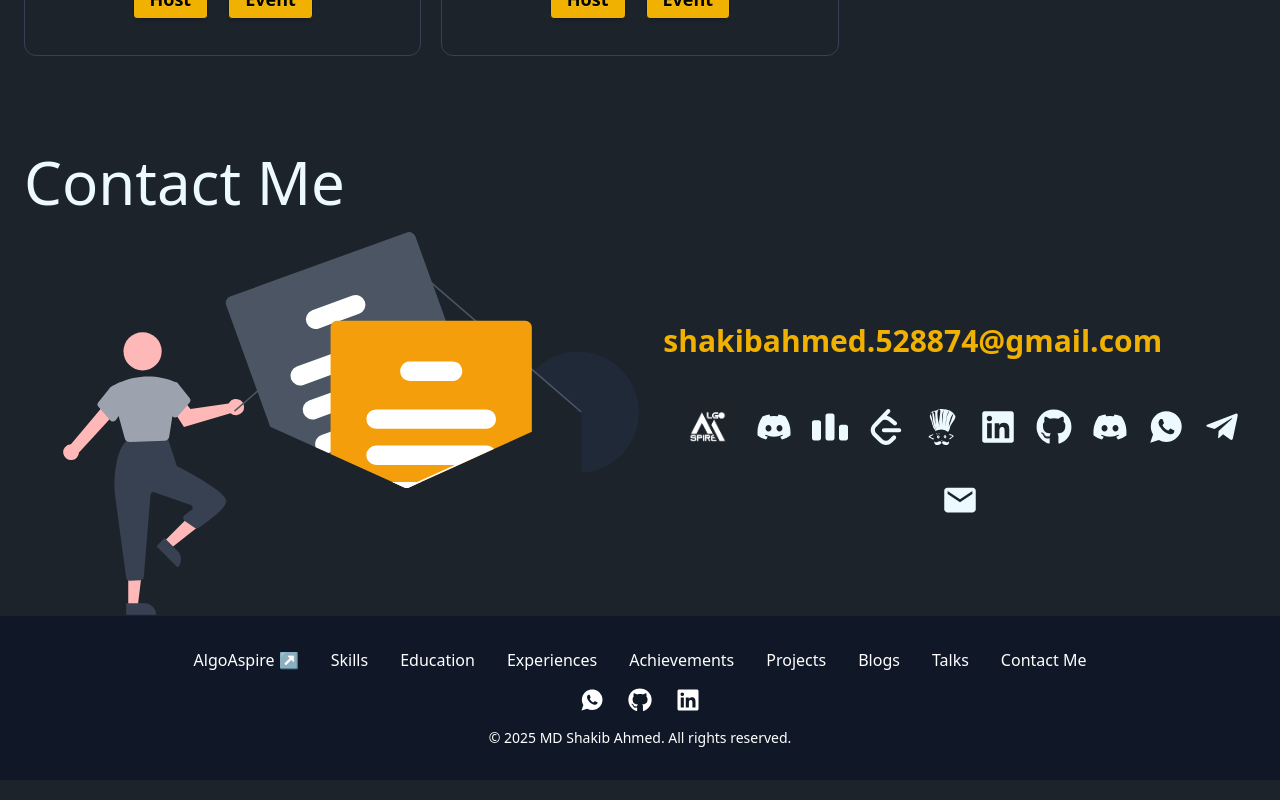
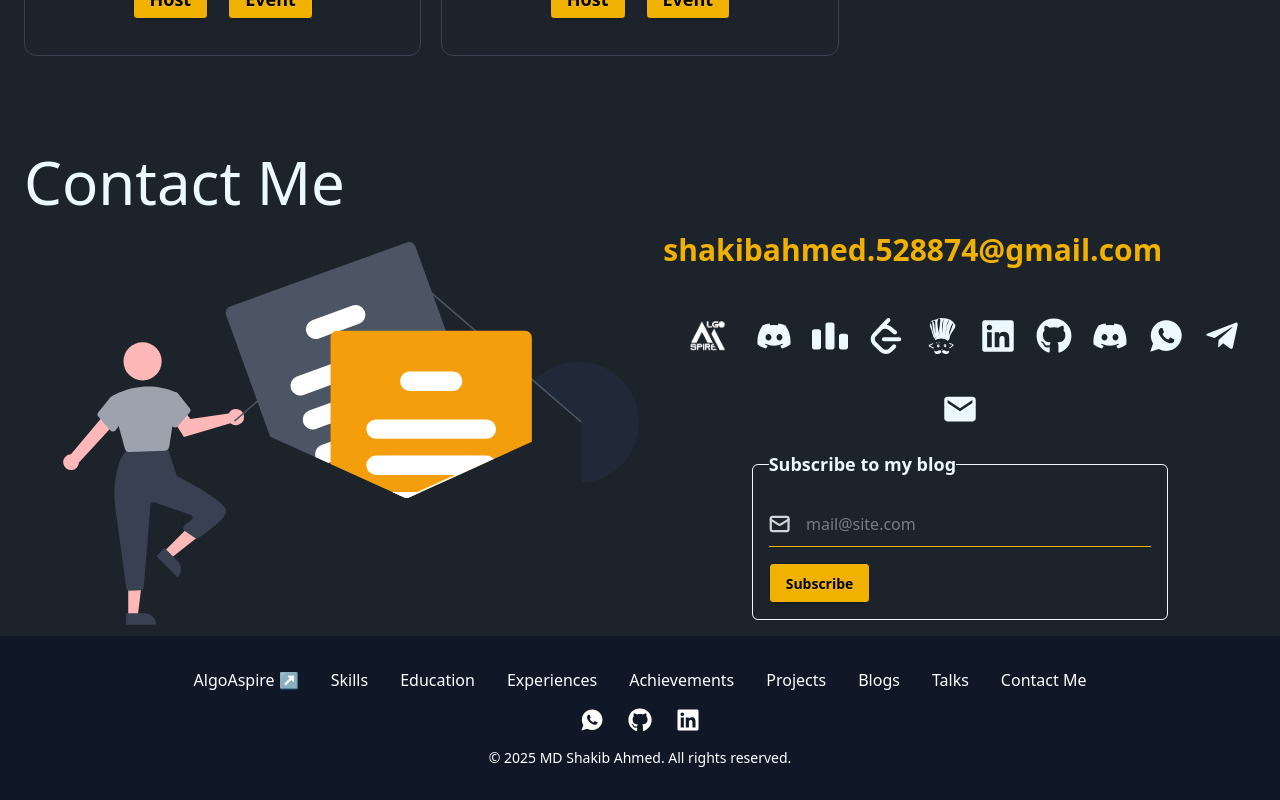
Before and after one commit to mdshakib007/MyLetestPortfolio, a React (Vite) app: page / in a window 1280 px wide. Shown: the part 5656-6456 px from the top of the page. Built offline with nearby package versions, Linux system fonts and the light colour scheme; no server answers.

Commit message:
added subscription

```diff
--- a/src/components/ContactMe/ContactMe.jsx
+++ b/src/components/ContactMe/ContactMe.jsx
@@ -1,7 +1,32 @@
-import React from 'react';
+import React, { useState } from 'react';
 import ContactIDs from '../ContactIDs/ContactIDs';
+import toast from 'react-hot-toast';
+
+const BACKEND_URL = import.meta.env.VITE_BACKEND_URL;
 
 const ContactMe = () => {
+
+    const [email, setEmail] = useState('');
+
+    const handleSubscribe = (e) => {
+        e.preventDefault();
+
+        fetch(`${BACKEND_URL}/api/v1/subscription/subscribe/`, {
+            method: 'POST',
+            headers: { 'content-type': 'application/json' },
+            body: JSON.stringify({ email: email })
+        })
+            .then(res => res.json())
+            .then(data => {
+                if (data.success) {
+                    toast.success(data.success);
+                } else {
+                    toast.error(data.email ? data.email : "Unexpected error occurred!");
+                    console.log(data);
+                }
+            })
+    }
+
     return (
         <section id='contact-me' className='container mx-auto mt-24 px-6'>
             <h1 className='text-4xl md:text-6xl mb-5'>Contact Me</h1>
@@ -14,6 +39,30 @@ const ContactMe = () => {
                         shakibahmed.528874@gmail.com
                     </a>
                     <ContactIDs />
+                    <form id="subscribe-form" className="max-w-md mx-auto p-4"
+                        onSubmit={handleSubscribe}
+                    >
+                        <fieldset className="border p-4 rounded-md">
+                            <legend className="text-lg font-semibold mb-2">Subscribe to my blog</legend>
+                            <div className="flex items-center border-b border-yellow-500 py-2">
+                                <svg className="h-6 w-6 text-gray-300 mr-2" xmlns="http://www.w3.org/2000/svg" viewBox="0 0 24 24">
+                                    <g strokeLinejoin="round" strokeLinecap="round" strokeWidth="2.5" fill="none" stroke="currentColor">
+                                        <rect width="20" height="16" x="2" y="4" rx="2"></rect>
+                                        <path d="m22 7-8.97 5.7a1.94 1.94 0 0 1-2.06 0L2 7"></path>
+                                    </g>
+                                </svg>
+                                <input
+                                    type="email" id="subscribe-email" name="subscribe-email"
+                                    className="appearance-none bg-transparent border-none w-full text-gray-300 mr-3 py-1 px-2 leading-tight focus:outline-none"
+                                    placeholder="mail@site.com" required
+                                    onChange={(e) => setEmail(e.target.value)}
+                                />
+                            </div>
+                            <button type="submit"
+                                className="btn mt-4 bg-yellow-500 text-black font-bold"
+                            >Subscribe</button>
+                        </fieldset>
+                    </form>
                 </div>
             </div>
         </section>
```
Also changed, not shown: vercel.json (added).
